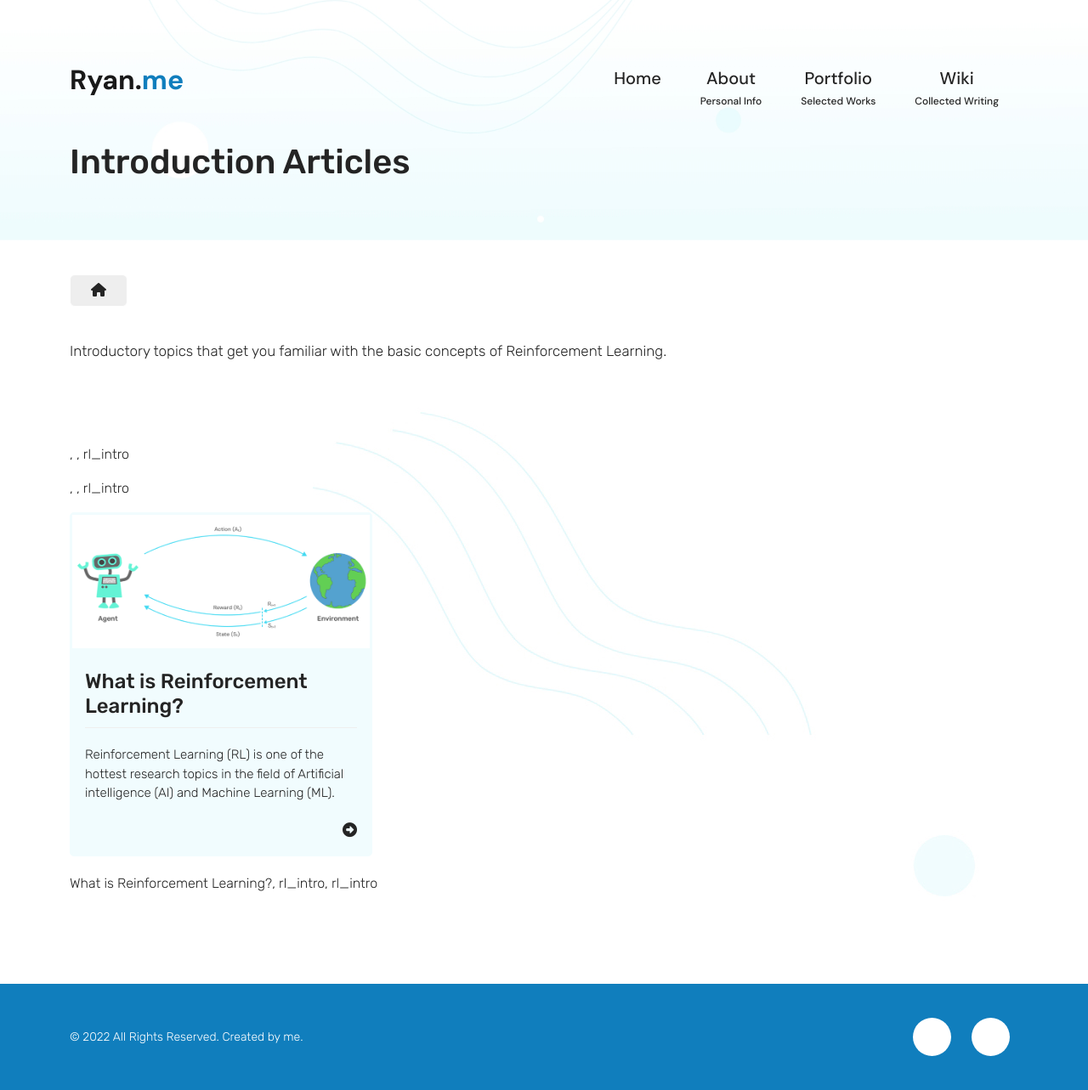
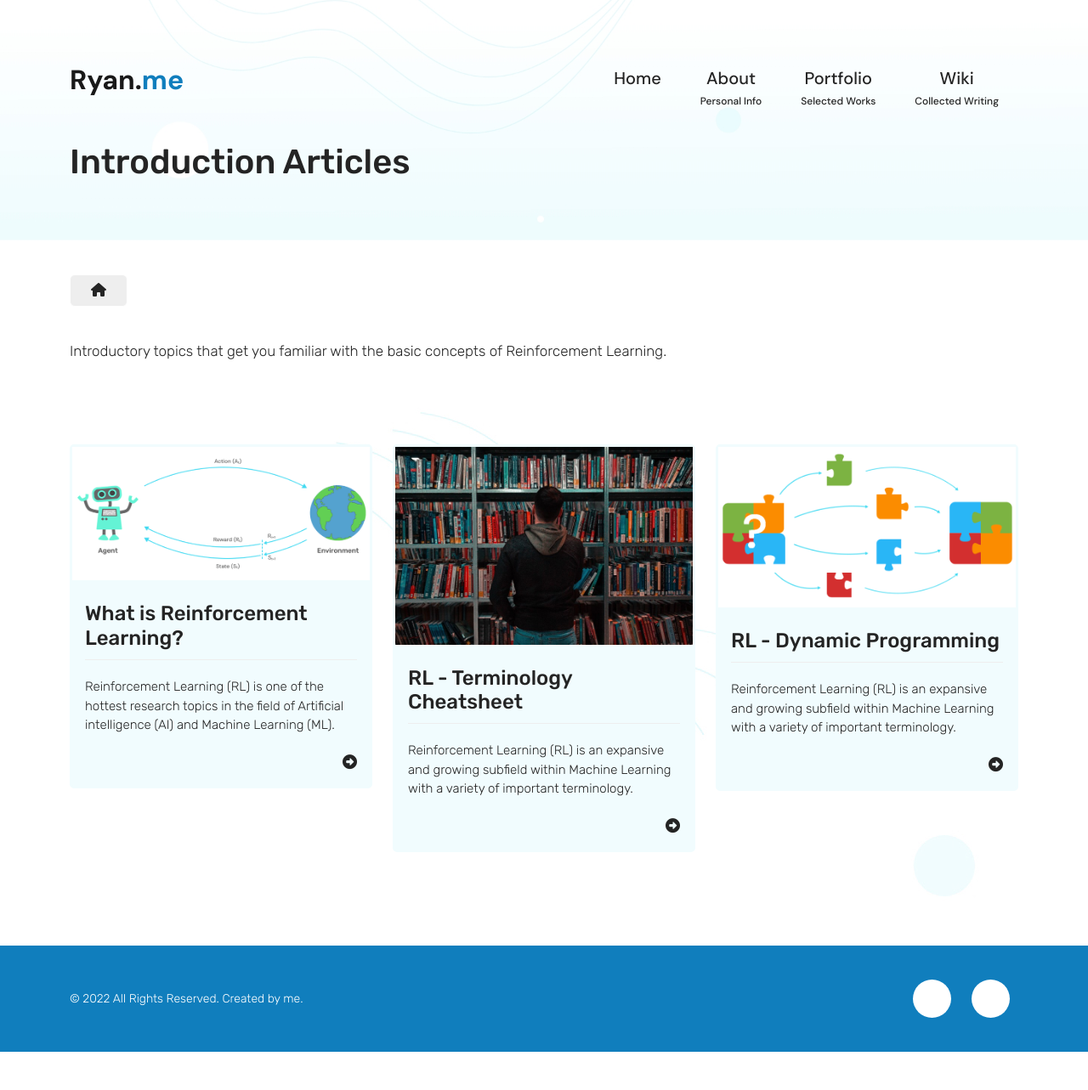
Before and after one commit to Achronus/achronus.github.io, a Jekyll site: the page built from _wiki_topics/rl_intro.html, in a window 1280 px wide. Shown: the whole page at 85% size. Built offline with Jekyll 4.4.1, drawn with Linux system fonts in a browser that asks for light colours; nearby versions of some CDN libraries; after the commit the page ends 1238 px from its top, so only the background shows below that.

Commit message:
Wiki article display fix

```diff
--- a/_includes/wiki-articles.html
+++ b/_includes/wiki-articles.html
@@ -27,7 +27,6 @@
                     </div><!-- .content -->
                 </div><!-- .project-item -->
                 {%- endif -%}
-                <p>{{ article.title }}, {{ article.topic }}, {{ page.slug }}</p>
             {%- endfor -%}
         </div><!-- .row -->
     </div><!-- .container -->
--- a/_wiki_articles/dynamic_programming.html
+++ b/_wiki_articles/dynamic_programming.html
@@ -1,5 +1,5 @@
 ---
-title: RL: Dynamic Programming
+title: RL - Dynamic Programming
 desc: Reinforcement Learning (RL) is an expansive and growing subfield within Machine Learning with a variety of important terminology.
 img_url: /assets/imgs/wiki/rl-dynamic-programming.png
 date: 07/02/2022
--- a/_wiki_articles/rl_cheatsheet.html
+++ b/_wiki_articles/rl_cheatsheet.html
@@ -1,5 +1,5 @@
 ---
-title: RL: Terminology Cheatsheet
+title: RL - Terminology Cheatsheet
 desc: Reinforcement Learning (RL) is an expansive and growing subfield within Machine Learning with a variety of important terminology.
 img_url: /assets/imgs/wiki/rl-cheatsheet.jpg
 date: 07/02/2022
```
